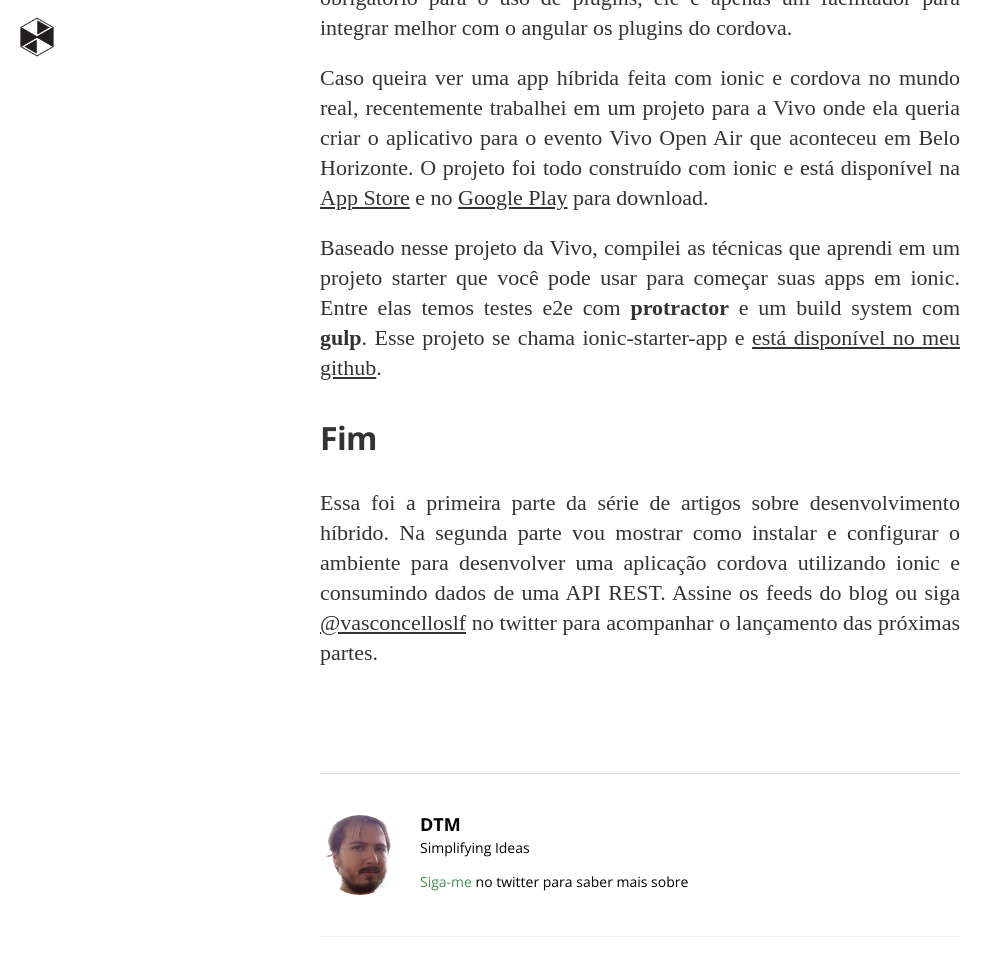
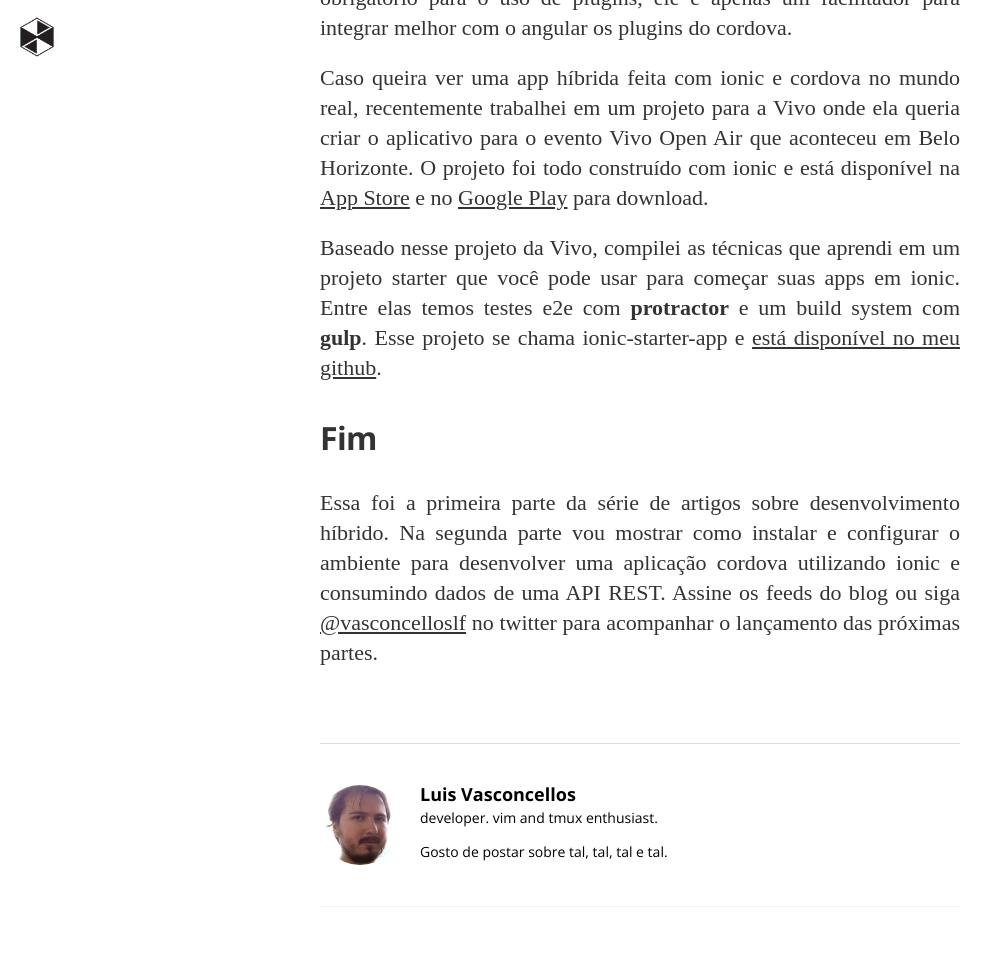
Before and after one commit to isabella232/dtmtec.github.io, a Jekyll site: the page built from _posts/2015-04-16-apps-hibridas-com-cordova-e-ionic.markdown, in a window 1280 px wide and 1400 px high, scrolled down 5687 px. Shown: the top 979 px of the window, without its empty margins (0-1003 px from the left). Built offline with Jekyll 4.4.1, drawn with Linux system fonts in a browser that asks for light colours; nearby versions of some CDN libraries; Markdown is read by kramdown in place of the engine named in the settings; comment, search, counter and statistics services are not loaded; grey boxes are pictures that could not be loaded.

Commit message:
Add author information on the post bottom
Each member should fill their personal information inside the _config.yml file on the “authors” section. After it, one just have to add on the top of the page the “author: name.lastname” in order to have its signature automatically added on a post

```diff
--- a/_config.yml
+++ b/_config.yml
@@ -31,13 +31,13 @@
   - icon:	github
     url:	https://github.com/DTMtec
     desc:	Fork me
-    share_url:
-    share_title:
-    share_link:
 
   - icon:	facebook
     url:	https://facebook.com/DTMtec
     desc:	Fork me
-    share_url:
-    share_title:
-    share_link:
+
+authors:
+  luis.vasconcellos:
+    name: Luis Vasconcellos
+    signature: developer. vim and tmux enthusiast.
+    description: Gosto de postar sobre tal, tal, tal e tal.
--- a/_layouts/post.html
+++ b/_layouts/post.html
@@ -39,9 +39,9 @@
             <h5 class="index-headline featured"></h5>
             <section class="author">
               <div class="author-image" style="background-image: url(/assets/images/authors/{{page.author}}.jpg)">Blog Logo</div>
-              <h4>{{ site.author }}</h4>
-              <p class="bio">{{site.description}}</p>
-              <p class="bio"><a href="http://twitter.com/vasconcelloslf">Siga-me</a> no twitter para saber mais sobre <span class="subject">{{page.subject}}</span></p>
+              <h4>{{ site.authors[page.author].name }}</h4>
+              <p class="bio">{{ site.authors[page.author].signature   }}</p>
+              <p class="bio">{{ site.authors[page.author].description }}</p>
             </section>
           </div>
           {{/post}}
--- a/assets/css/main.sass
+++ b/assets/css/main.sass
@@ -451,7 +451,7 @@
       list-style-type: decimal
   .bottom-teaser
     text-align: left
-    padding: 30px 0
+    padding-bottom: 30px
     font-family: $font-sans
     hr
       border: 0
```
